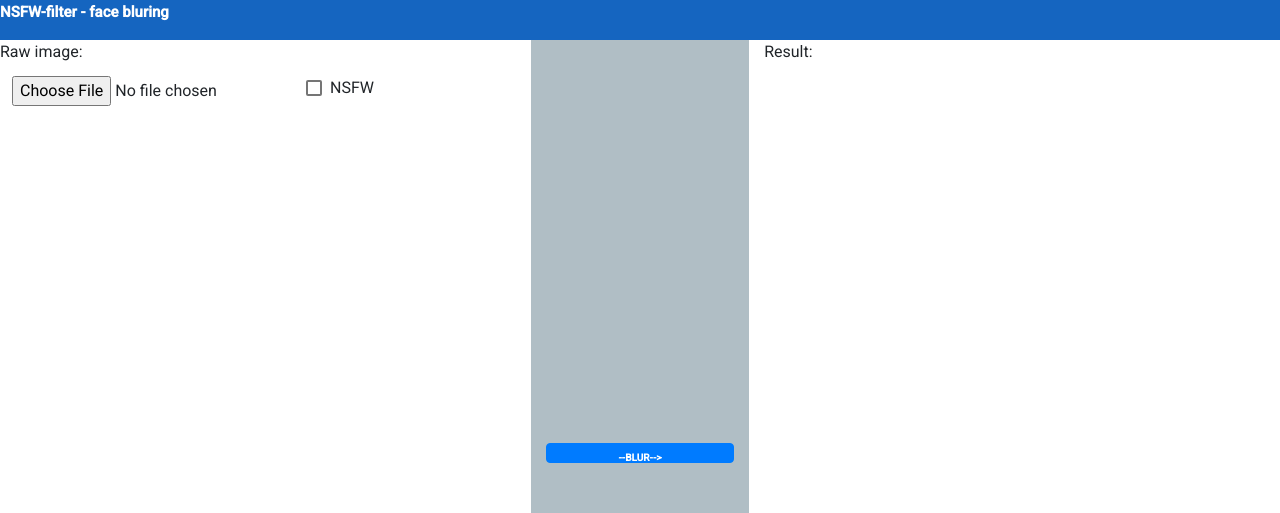
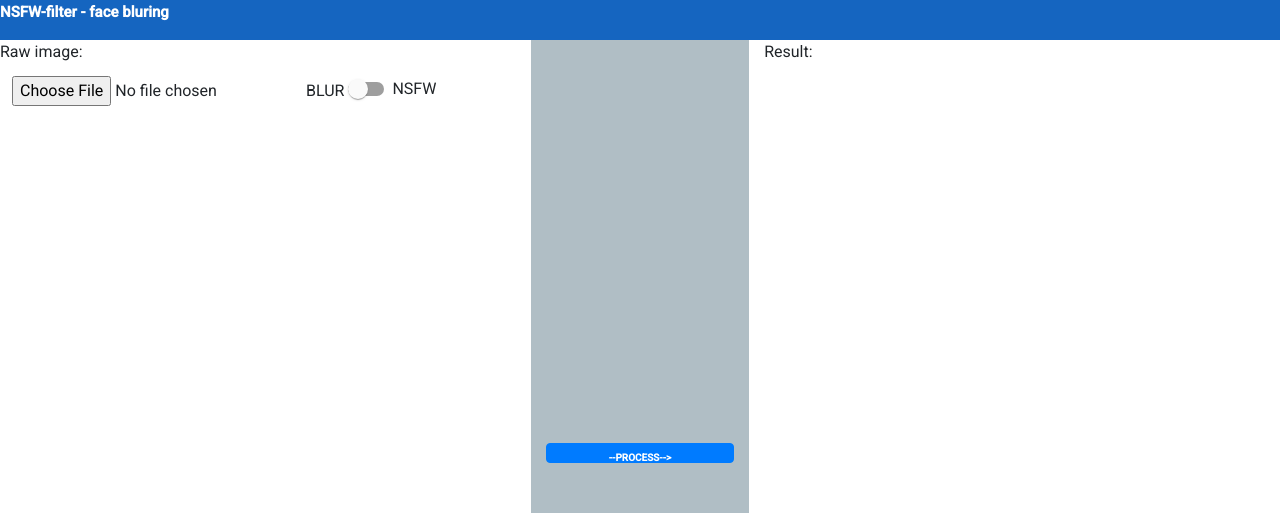
Before and after one commit to michalkaj/NSFW-filter, an Angular app in the folder frontend/: page / in a window 1280 px wide. Shown: the top 513 px of the page. Built offline with nearby package versions, Linux system fonts and the light colour scheme.

Commit message:
Change checkbox to toggle button

```diff
--- a/frontend/src/app/app.component.html
+++ b/frontend/src/app/app.component.html
@@ -8,11 +8,11 @@
       <app-photo-preview [imgUrl]="currentPath"></app-photo-preview>
       <div>
         <input #file type="file" accept='image/*' (change)="onFileChanged($event)" #fileInput style="position: relative; left: 12px;"/>
-        <mat-checkbox [(ngModel)]="checkedNSFW">NSFW</mat-checkbox>
+        <span>BLUR  </span><mat-slide-toggle [(ngModel)]="checkedNSFW">NSFW</mat-slide-toggle>
       </div>
     </div>
     <div class="col-sm-2" style="background-color:#B0BEC5;">
-      <button (click)="onUpload()"  class="btn btn-primary" style="height: 20px; width: 100%; font-size: x-small; position: relative; top: 50%;"><b> --BLUR--> </b></button>
+      <button (click)="onUpload()"  class="btn btn-primary" style="height: 20px; width: 100%; font-size: x-small; position: relative; top: 50%;"><b> --PROCESS--> </b></button>
     </div>
     <div class="col-sm-5" style="background-color:#FFFFFF;min-height: 700px;">
       <p>Result:</p>
--- a/frontend/src/app/app.module.ts
+++ b/frontend/src/app/app.module.ts
@@ -7,6 +7,8 @@ import {MatProgressSpinnerModule} from '@angular/material/progress-spinner';
 import { BrowserAnimationsModule } from '@angular/platform-browser/animations';
 import {MatCheckboxModule} from '@angular/material/checkbox';
 import {FormsModule} from '@angular/forms';
+import {MatSlideToggleModule} from '@angular/material/slide-toggle';
+
 
 
 
@@ -21,7 +23,7 @@ import {FormsModule} from '@angular/forms';
     BrowserAnimationsModule,
     MatProgressSpinnerModule,
     FormsModule,
-    MatCheckboxModule
+    MatSlideToggleModule
   ],
   providers: [],
   bootstrap: [AppComponent]
```
